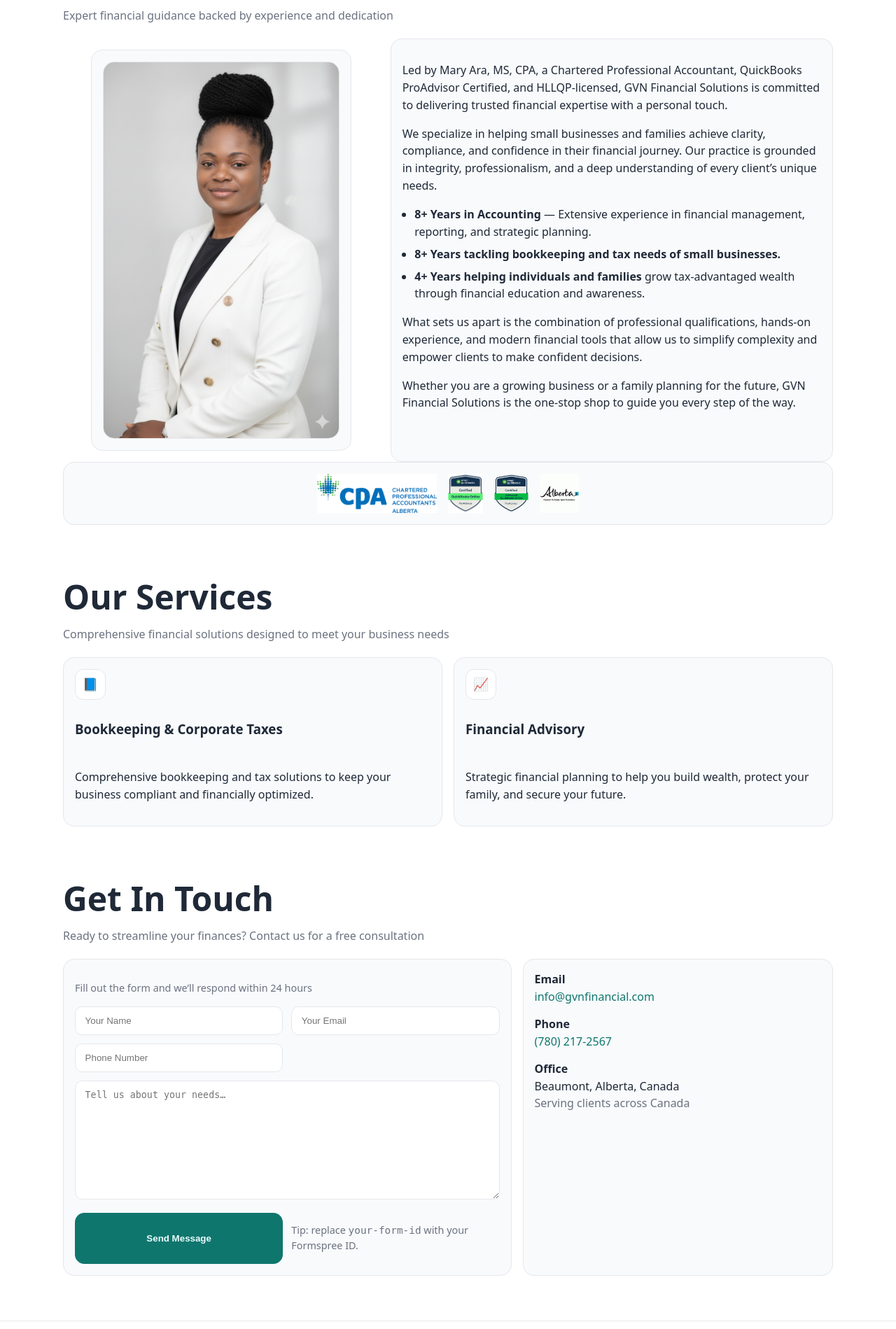
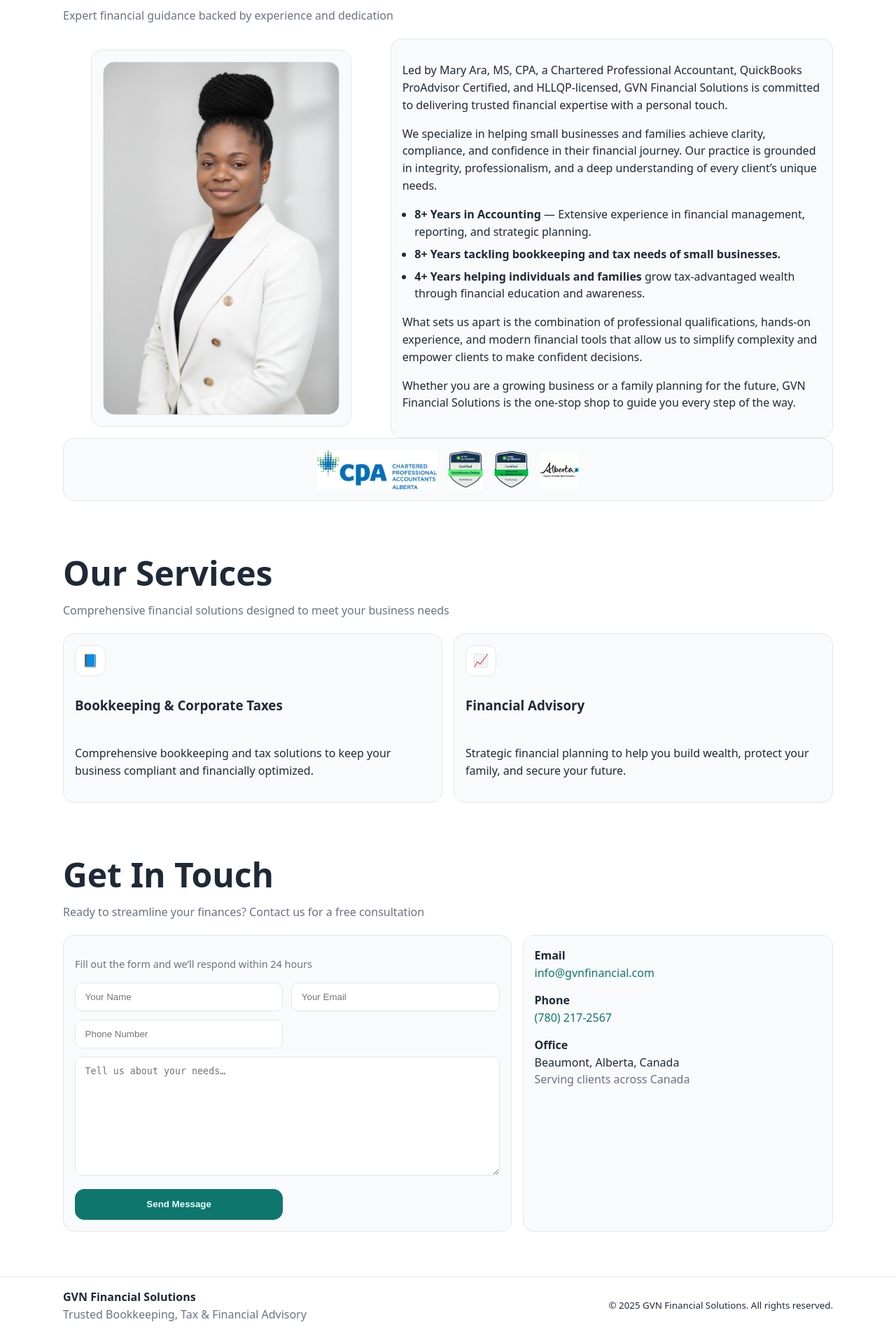
Before and after one commit to mngembu/my-gvn-website-python, a Flask app: page / in a window 1280 px wide. Shown: the part 647-2546 px from the top of the page at 70% size. Run offline with Flask 3, Linux system fonts and the light colour scheme.

Commit message:
update photo and form

```diff
--- a/index.html
+++ b/index.html
@@ -131,7 +131,7 @@
             <textarea name="message" placeholder="Tell us about your needs…" required></textarea>
           </label>
           <button class="btn" type="submit">Send Message</button>
-          <p class="small muted">Tip: replace <code>your-form-id</code> with your Formspree ID.</p>
+          <!-- <p class="small muted">Tip: replace <code>your-form-id</code> with your Formspree ID.</p> -->
         </form>
       </article>
 
--- a/templates/index.html
+++ b/templates/index.html
@@ -131,7 +131,7 @@
             <textarea name="message" placeholder="Tell us about your needs…" required></textarea>
           </label>
           <button class="btn" type="submit">Send Message</button>
-          <p class="small muted">Tip: replace <code>your-form-id</code> with your Formspree ID.</p>
+          <!-- <p class="small muted">Tip: replace <code>your-form-id</code> with your Formspree ID.</p>-->
         </form>
       </article>
 
```
Also changed, not shown: static/images/mary-ara.png.
